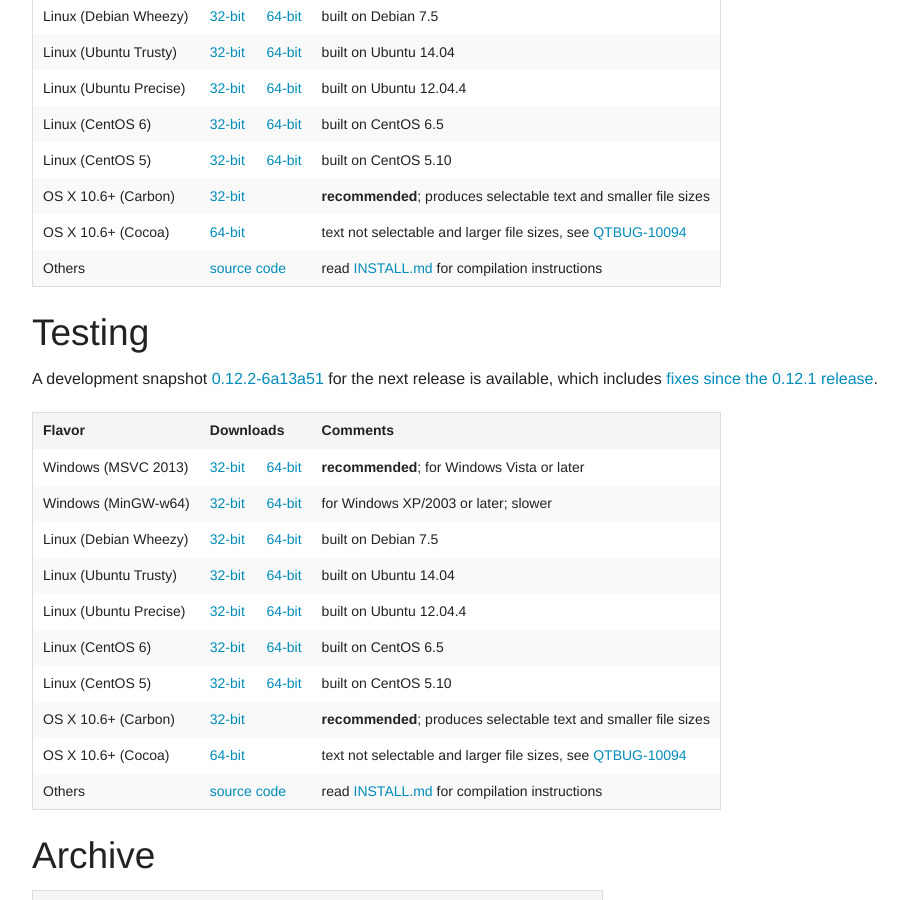
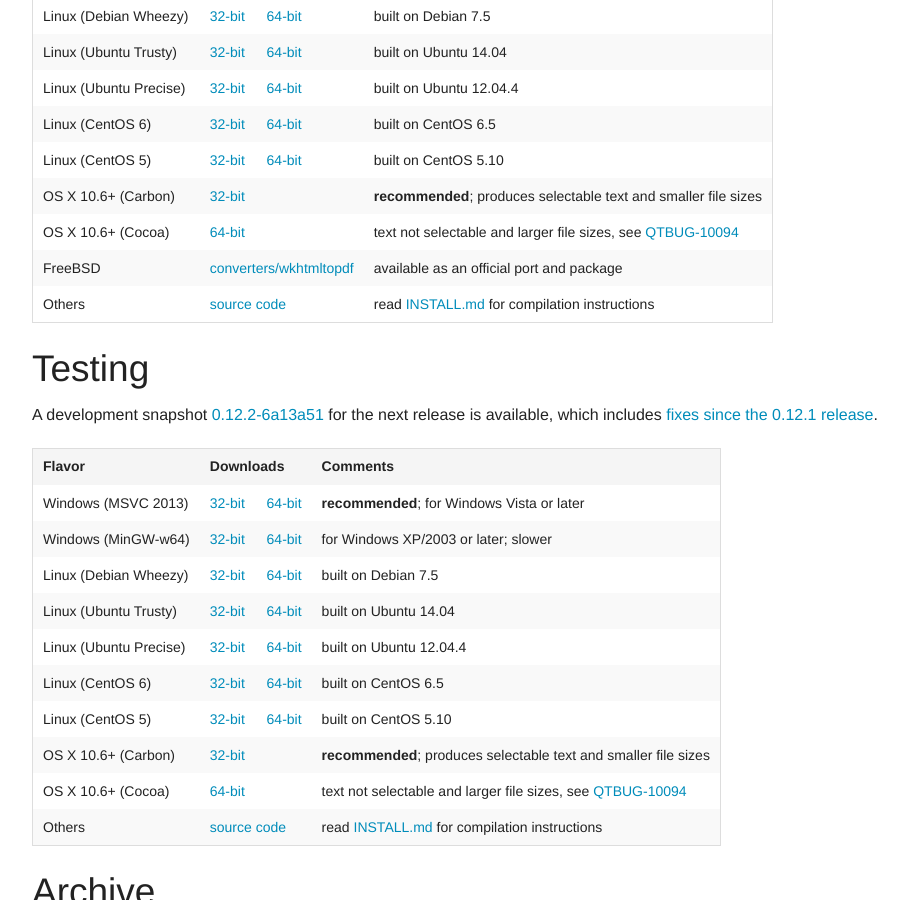
Before and after one commit to wkhtmltopdf/wkhtmltopdf, a Jekyll site: the page built from downloads.md, in a window 1280 px wide and 900 px high, scrolled down 325 px. Shown: the whole window, without its empty margins (123-1027 px from the left). Built offline with Jekyll 4.4.1, drawn with Linux system fonts in a browser that asks for light colours; nearby versions of some CDN libraries.

Commit message:
add mention of FreeBSD package for 0.12.1

```diff
--- a/downloads.md
+++ b/downloads.md
@@ -17,6 +17,7 @@
 Linux (CentOS 5)      | [32-bit](http://downloads.sourceforge.net/project/wkhtmltopdf/0.12.1/wkhtmltox-0.12.1_linux-centos5-i386.rpm)    &emsp; [64-bit](http://downloads.sourceforge.net/project/wkhtmltopdf/0.12.1/wkhtmltox-0.12.1_linux-centos5-amd64.rpm)    | built on CentOS 5.10
 OS X 10.6+ (Carbon)   | [32-bit](http://downloads.sourceforge.net/project/wkhtmltopdf/0.12.1/wkhtmltox-0.12.1_osx-carbon-i386.pkg)                                                                                                                                | **recommended**; produces selectable text and smaller file sizes
 OS X 10.6+ (Cocoa)    | [64-bit](http://downloads.sourceforge.net/project/wkhtmltopdf/0.12.1/wkhtmltox-0.12.1_osx-cocoa-x86-64.pkg)                                                                                                                               | text not selectable and larger file sizes, see [QTBUG-10094](https://bugreports.qt-project.org/browse/QTBUG-10094)
+FreeBSD               | [converters/wkhtmltopdf](http://www.freshports.org/converters/wkhtmltopdf)                                                                                                                                                                | available as an official port and package
 Others                | [source code](http://downloads.sourceforge.net/project/wkhtmltopdf/0.12.1/wkhtmltox-0.12.1.tar.bz2)                                                                                                                                       | read [INSTALL.md](https://github.com/wkhtmltopdf/wkhtmltopdf/blob/master/INSTALL.md#others) for compilation instructions
 
 ## Testing
```
